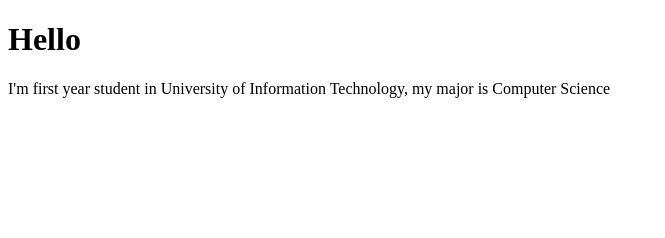
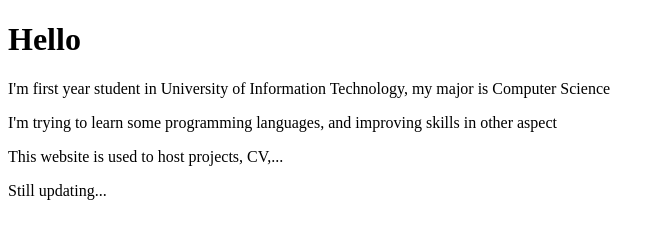
Before and after one commit to akamizane/akamizane.github.io, a plain HTML site: page index.html in a window 1280 px wide. Shown: the whole page, without its empty margins (0-665 px from the left). Drawn offline with Linux system fonts and the light colour scheme.

Commit message:
Update index.html

```diff
--- a/index.html
+++ b/index.html
@@ -3,5 +3,8 @@
 <body>
 <h1>Hello </h1>
 <p>I'm first year student in University of Information Technology, my major is Computer Science</p>
+  <p>I'm trying to learn some programming languages, and improving skills in other aspect</p>
+  <p>This website is used to host projects, CV,...
+  <p>Still updating... </p>
 </body>
 </html>
```
